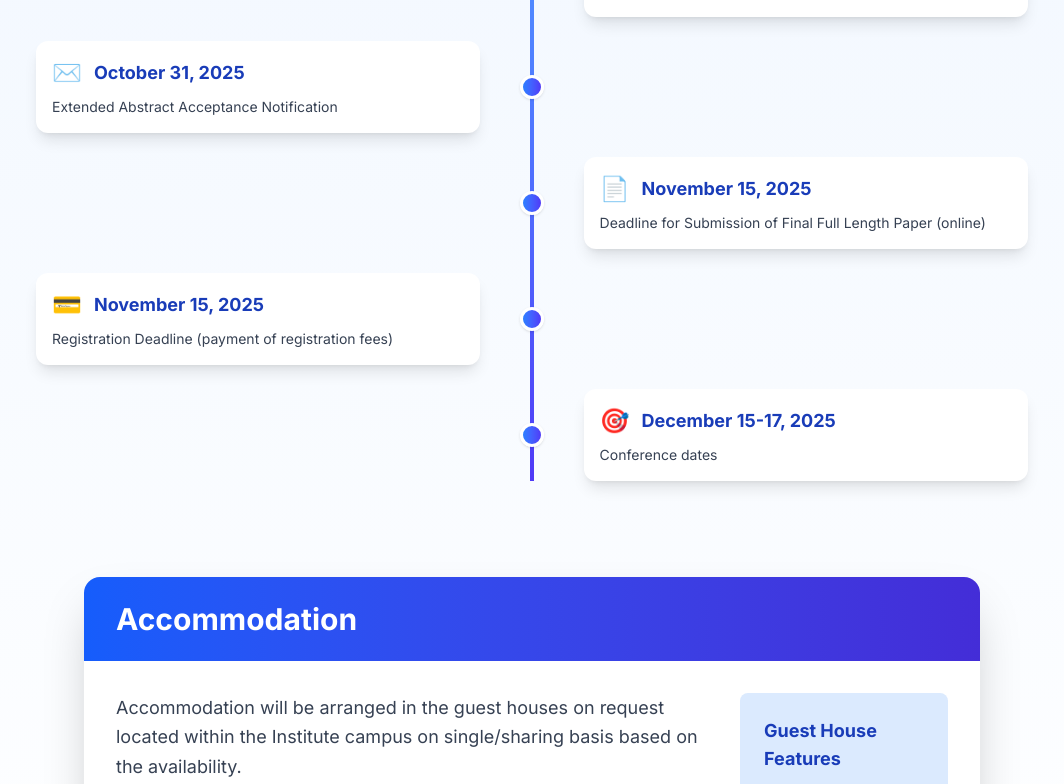
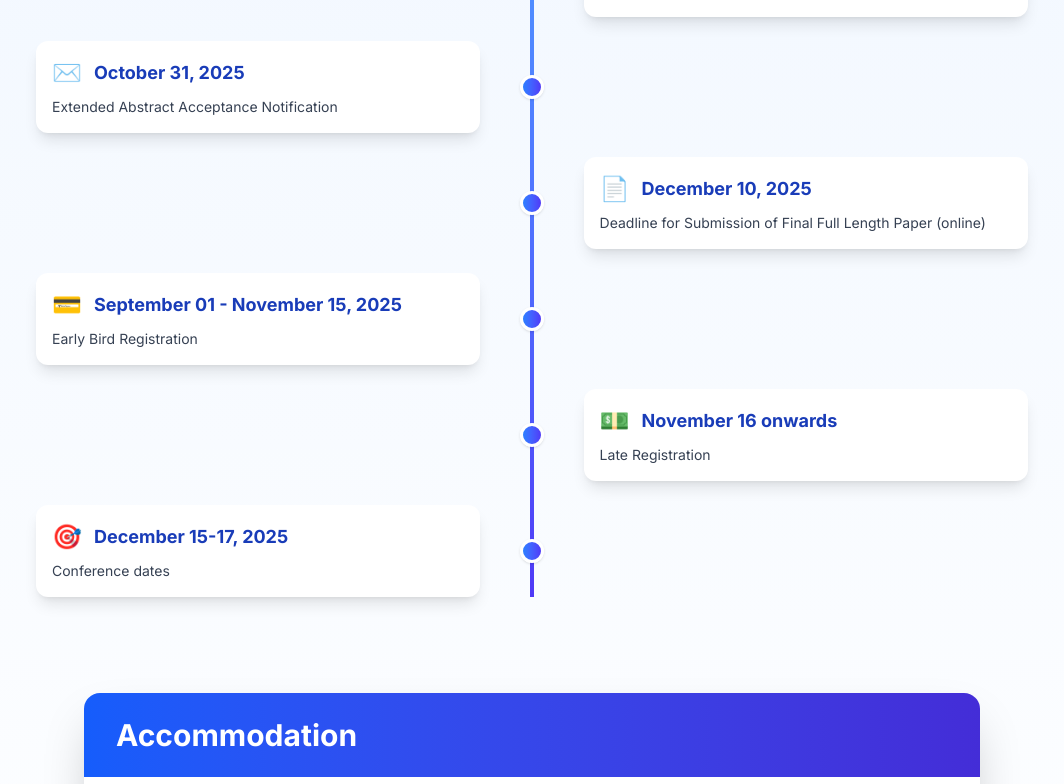
Before and after one commit to Deepak1230987/Conference-Management-Application, a React (Vite) app in the folder client/: page /ictacem2025/important-dates in a window 1280 px wide. Shown: the part 571-1355 px from the top of the page, without its empty margins (108-1172 px from the left). Built offline with nearby package versions, Linux system fonts and the light colour scheme; no server answers.

Commit message:
feat: update Important Dates and add Early Bird and Late Registration announcements in ImportantDates and HeroSection components

```diff
--- a/client/src/components/HeroSection.jsx
+++ b/client/src/components/HeroSection.jsx
@@ -373,6 +373,17 @@ const HeroSection = () => {
                 <span className="absolute inset-0 rounded-full pointer-events-none date-badge-glow-inner"></span>
               </div>
 
+              {/* Early Bird Pricing Announcement */}
+              <div className="mb-6 relative">
+                <div className="inline-flex items-center w-fit gap-2 bg-gradient-to-r from-orange-500 via-red-500 to-pink-600 text-white px-4 py-2 rounded-lg text-sm font-semibold shadow-lg border border-orange-300/50 ">
+                  <i className="ri-money-dollar-circle-line text-lg"></i>
+                  <span>
+                    The exclusive Early Bird registration rate is valid for all payments received on or before November 15, 2025
+                  </span>
+                  <div className="absolute -top-1 -right-1 w-3 h-3 bg-yellow-400 rounded-full animate-ping"></div>
+                </div>
+              </div>
+
               {/* Extended Deadline Announcement */}
               {/* <div className="mb-6 relative">
                 <div className="inline-flex items-center w-fit gap-2 bg-gradient-to-r from-amber-500 to-orange-600 text-white px-4 py-2 rounded-lg text-sm font-semibold shadow-lg border border-amber-300/50 ">
@@ -426,9 +437,9 @@ const HeroSection = () => {
                       className="text-emerald-300 hover:text-emerald-200 underline underline-offset-2 decoration-emerald-400/60 hover:decoration-emerald-300 transition-colors font-medium"
                     >
                       ICTACEM-2021 conference proceedings
-
                     </a>
-                    The accepted Extended Abstracts will be compiled and published in a Book of Abstracts, with an official ISBN.
+                    The accepted Extended Abstracts will be compiled and
+                    published in a Book of Abstracts, with an official ISBN.
                   </div>
                 </div>
               </div>
--- a/client/src/pages/ImportantDates.jsx
+++ b/client/src/pages/ImportantDates.jsx
@@ -18,14 +18,19 @@ const ImportantDates = () => {
       icon: "✉️",
     },
     {
-      date: "November 15, 2025",
+      date: "December 10, 2025",
       event: "Deadline for Submission of Final Full Length Paper (online)",
       icon: "📄",
     },
     {
-      date: "November 15, 2025",
-      event: "Registration Deadline (payment of registration fees)",
+      date: "September 01 - November 15, 2025",
+      event: "Early Bird Registration",
       icon: "💳",
+    },
+    {
+      date: "November 16 onwards",
+      event: "Late Registration",
+      icon: "💵",
     },
     {
       date: "December 15-17, 2025",
```
Also changed, not shown: 1 other file (tests, documents, lock files or other folders).
